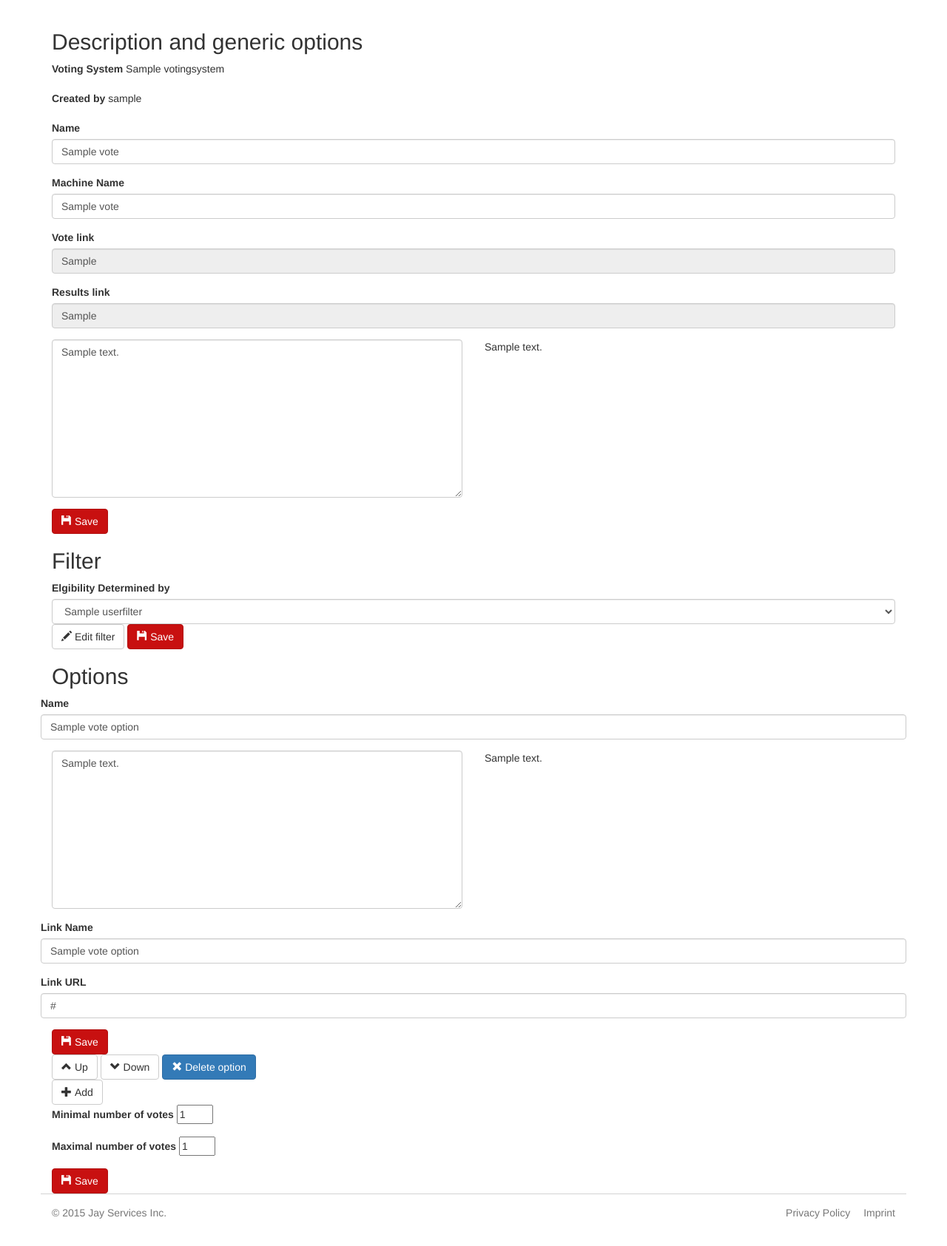
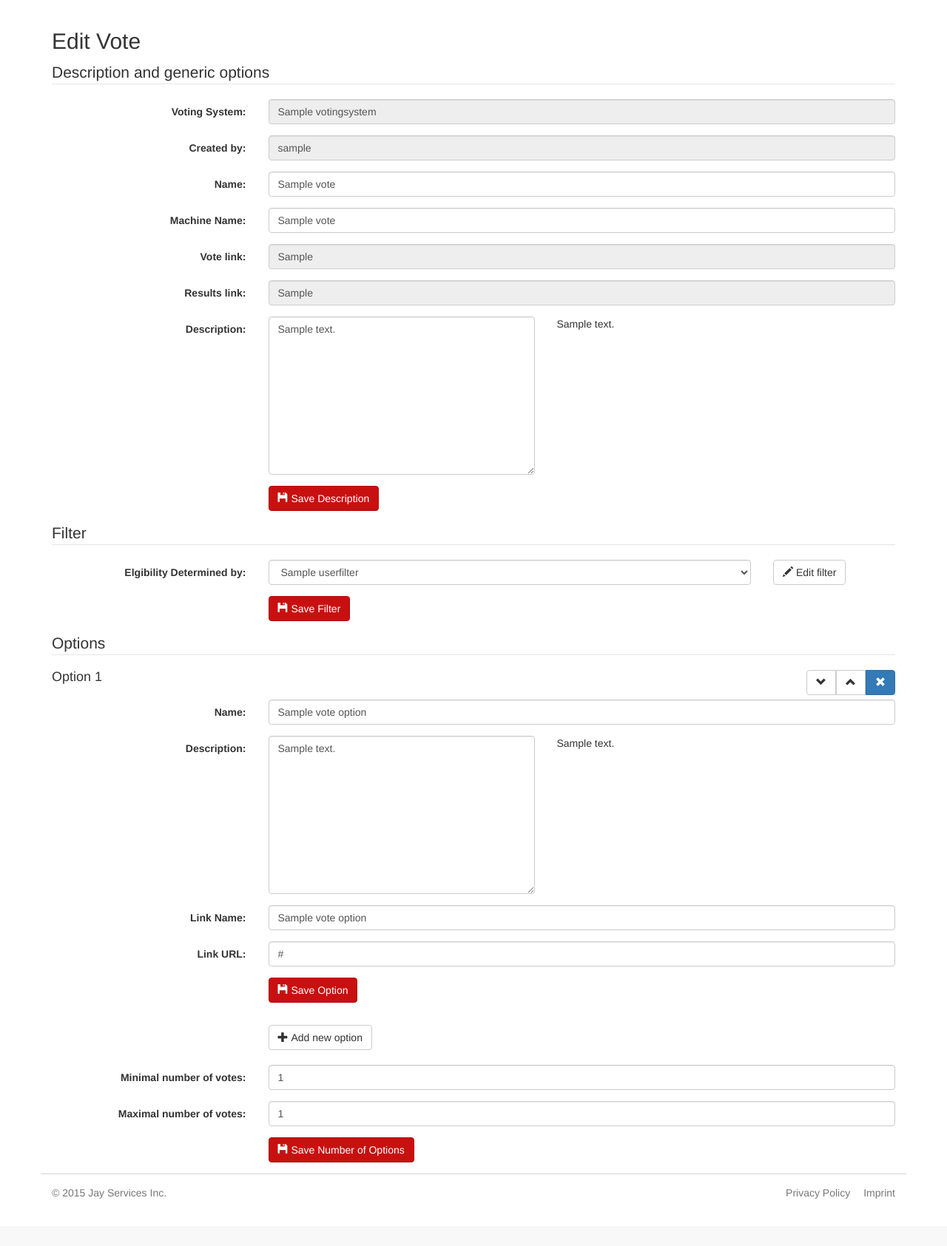
Before and after one commit to tkw1536/jay, a Django app: template templates/vote/vote_edit.html in a window 1280 px wide. Shown: the part 51-1736 px from the top of the page at 74% size. After the commit the page ends 1672 px from the top, so only its background shows below. Run offline with Django 3.2, Linux system fonts and the light colour scheme; tables that the repository leaves empty hold one stand-in row (values such as "Sample post"); the template is opened without the code that fills it: values that come from a table or form of the project are taken from there, most other values are stand-ins (such as "Sample title", 1, 10 or a date in 2020); parts of the project's set-up code (start-up, migrations or seed data) failed here and were passed over; some libraries are stand-ins or nearby versions.

Commit message:
:art: for the templates

```diff
--- a/templates/systems/systems_edit.html
+++ b/templates/systems/systems_edit.html
@@ -22,12 +22,14 @@
           <input type="text" class="form-control" name="simple_name" value="{{vs.simple_name | escape}}">
         </div>
       </div>
+
       <div class="form-group">
         <label class="control-label col-sm-3" for="machine_name">Machine Name:</label>
         <div class="col-sm-9">
           <input type="text" class="form-control" name="machine_name" value="{{vs.machine_name | escape}}">
         </div>
       </div>
+
       <div class="form-group">
         <div class="col-sm-offset-3 col-sm-9">
           <button type="submit" class="btn btn-primary"><span class="glyphicon glyphicon-floppy-disk"></span>&nbsp;Save</button>
--- a/templates/vote/fragments/add_option.html
+++ b/templates/vote/fragments/add_option.html
@@ -1,8 +1,11 @@
 <div class="row">
-  <div class="col-sm-12">
-    <form method="POST" action="{% url 'votes:option_add' system_name=vote.system.machine_name vote_name=vote.machine_name  %}">
-      {% csrf_token %}
-      <button type="submit" class="btn btn-default" {% if vote_readonly %} disabled="disabled" {% endif %}><span class="glyphicon glyphicon-plus"></span>&nbsp;Add</button>
-    </form>
-  </div>
+  <form method="POST" action="{% url 'votes:option_add' system_name=vote.system.machine_name vote_name=vote.machine_name  %}">
+    {% csrf_token %}
+
+    <div class="form-group">
+      <div class="col-sm-offset-3 col-sm-9">
+        <button type="submit" class="btn btn-default" {% if vote_readonly %} disabled="disabled" {% endif %}><span class="glyphicon glyphicon-plus"></span>&nbsp;Add new option</button>
+      </div>
+    </div>
+  </form>
 </div>
--- a/templates/vote/fragments/desc_edit.html
+++ b/templates/vote/fragments/desc_edit.html
@@ -1,54 +1,68 @@
 {% load markdown %}
-<form method="POST" action="{% url 'votes:edit' system_name=vote.system.machine_name vote_name=vote.machine_name  %}">
+<form method="POST" action="{% url 'votes:edit' system_name=vote.system.machine_name vote_name=vote.machine_name  %}" class="form-horizontal">
   {% csrf_token %}
   <div class="row">
     <div class="col-sm-12">
 
       <div class="form-group">
-        <label>Voting System</label>
-        {{vote.system.simple_name | escape}}
+        <label class="control-label col-sm-3">Voting System:</label>
+        <div class="col-sm-9">
+          <input type="text" class="form-control" readonly="readonly" value="{{vote.system.simple_name | escape}}">
+        </div>
       </div>
 
       <div class="form-group">
-        <label>Created by</label>
-        {{vote.creator.username | escape}}
+        <label class="control-label col-sm-3">Created by:</label>
+        <div class="col-sm-9">
+          <input type="text" class="form-control" readonly="readonly" value="{{vote.creator.username | escape}}">
+        </div>
       </div>
 
       <div class="form-group">
-        <label for="machine_name">Name</label>
-        <input type="text" class="form-control" id="name" name="name" placeholder="Name" value="{{vote.name | escape }}" {% if vote_readonly %} readonly="readonly" {% endif %}>
+        <label class="control-label col-sm-3" for="name">Name:</label>
+        <div class="col-sm-9">
+          <input type="text" class="form-control" name="name" id="name" value="{{vote.name | escape }}" {% if vote_readonly %} readonly="readonly" {% endif %}>
+        </div>
       </div>
 
       <div class="form-group">
-        <label for="machine_name">Machine Name</label>
-        <input type="text" class="form-control" id="machine_name" name="machine_name" placeholder="Machine Name" value="{{vote.machine_name | escape }}" {% if vote_readonly %} readonly="readonly" {% endif %}>
+        <label class="control-label col-sm-3" for="machine_name">Machine Name:</label>
+        <div class="col-sm-9">
+          <input type="text" class="form-control" name="machine_name" id="machine_name" value="{{vote.machine_name | escape }}" {% if vote_readonly %} readonly="readonly" {% endif %}>
+        </div>
       </div>
 
       <!-- TODO: Make these copyable and possibly move these -->
       <div class="form-group">
-        <label for="vote_uri">Vote link</label>
-        <input type="text" class="form-control"  value="{{vote_uri}}" readonly="readonly" id="vote_uri">
+        <label class="control-label col-sm-3">Vote link:</label>
+        <div class="col-sm-9">
+          <input type="text" class="form-control" readonly="readonly" id="vote_uri" value="{{vote_uri | escape}}">
+        </div>
       </div>
 
       <div class="form-group">
-        <label for="results_uri">Results link</label>
-        <input type="text" class="form-control"  value="{{results_uri}}" readonly="readonly" id="results_uri">
+        <label class="control-label col-sm-3">Results link:</label>
+        <div class="col-sm-9">
+          <input type="text" class="form-control" readonly="readonly" id="results_uri" value="{{results_uri | escape}}">
+        </div>
       </div>
-    </div>
-  </div>
-  <div class="row">
-    <div class="col-sm-6">
+
       <div class="form-group">
-        <textarea class="form-control" rows="10" name="description" id="description" {% if vote_readonly %} readonly="readonly" {% endif %}>{{vote.description | escape }}</textarea>
+        <label class="control-label col-sm-3">Description:</label>
+        <div class="col-sm-4">
+          <textarea class="form-control" rows="10" name="description" id="description" {% if vote_readonly %} readonly="readonly" {% endif %}>{{vote.description | escape }}</textarea>
+        </div>
+        <div class="col-sm-5" id="preview">
+          {{vote.description | markdown | safe }}
+        </div>
       </div>
-    </div>
-    <div class="col-sm-6" id="preview">
-      {{vote.description | markdown | safe }}
-    </div>
-  </div>
-  <div class="row">
-    <div class="col-sm-12">
-        <button type="submit" class="btn btn-primary" {% if vote_readonly %} disabled="disabled" {% endif %}><span class="glyphicon glyphicon-floppy-disk"></span>&nbsp;Save</button>
+
+      <div class="form-group">
+        <div class="col-sm-offset-3 col-sm-9">
+          <button type="submit" id="submit" class="btn btn-primary" {% if vote_readonly %} disabled="disabled" {% endif %}><span class="glyphicon glyphicon-floppy-disk"></span>&nbsp;Save Description</button>
+        </div>
+      </div>
+
     </div>
   </div>
 </form>
--- a/templates/vote/fragments/filter_edit.html
+++ b/templates/vote/fragments/filter_edit.html
@@ -1,8 +1,13 @@
-<form method="POST" action="{% url 'votes:edit_filter' system_name=vote.system.machine_name vote_name=vote.machine_name  %}">
+<form method="POST" action="{% url 'votes:edit_filter' system_name=vote.system.machine_name vote_name=vote.machine_name  %}" class="form form-horizontal">
   {% csrf_token %}
+
   <div class="row">
     <div class="col-sm-12">
-      <label for="filter_id">Elgibility Determined by</label>
+
+      <div class="form-group">
+        <label class="control-label col-sm-3" for="filter_id">Elgibility Determined by:</label>
+
+        <div class="col-sm-7">
           <select name="filter_id" class="form-control" {% if vote_readonly %} disabled="disabled" {% endif %}>
             {% for s in admin_systems %}
               {% for f in s.userfilter_set.all %}
@@ -17,11 +22,17 @@
             {% endfor %}
           </select>
         </div>
+
+        <div class="col-sm-2">
+          <a class="btn btn-default" target="_blank" href="{% url 'filters:edit' filter_id=vote.filter.id %}"><span class="glyphicon glyphicon-pencil"></span>&nbsp;Edit filter</a>
         </div>
-  <div class="row">
-    <div class="col-sm-12">
-        <a class="btn btn-default" target="_blank" href="{% url 'filters:edit' filter_id=vote.filter.id %}"><span class="glyphicon glyphicon-pencil"></span>&nbsp;Edit filter</a>
-        <button type="submit" class="btn btn-primary" {% if vote_readonly %} disabled="disabled" {% endif %}><span class="glyphicon glyphicon-floppy-disk"></span>&nbsp;Save</button>
+      </div>
+
+      <div class="form-group">
+        <div class="col-sm-offset-3 col-sm-9">
+          <button type="submit" id="submit" class="btn btn-primary" {% if vote_readonly %} disabled="disabled" {% endif %}><span class="glyphicon glyphicon-floppy-disk"></span>&nbsp;Save Filter</button>
+        </div>
+      </div>
     </div>
   </div>
 </form>
--- a/templates/vote/fragments/num_options_edit.html
+++ b/templates/vote/fragments/num_options_edit.html
@@ -1,24 +1,27 @@
-<form method="POST" action="{% url 'votes:edit_options' system_name=vote.system.machine_name vote_name=vote.machine_name  %}">
+<form method="POST" action="{% url 'votes:edit_options' system_name=vote.system.machine_name vote_name=vote.machine_name  %}" class="form-horizontal">
   {% csrf_token %}
   <div class="row">
     <div class="col-sm-12">
+
       <div class="form-group">
-        <label for="min_votes">Minimal number of votes</label>
-        <input type="number" name="min_votes" id="min_votes" min="0" max="{{vote.option_set.count}}" {% if vote_readonly %} disabled="disabled" {% endif %} value="{{vote.min_votes}}">
+        <label class="control-label col-sm-3" for="min_votes">Minimal number of votes:</label>
+        <div class="col-sm-9">
+          <input type="number" class="form-control" name="min_votes" id="min_votes" min="0" max="{{vote.option_set.count}}" {% if vote_readonly %} disabled="disabled" {% endif %} value="{{vote.min_votes}}">
+        </div>
+      </div>
+
+      <div class="form-group">
+        <label class="control-label col-sm-3" for="max_votes">Maximal number of votes:</label>
+        <div class="col-sm-9">
+          <input type="number" class="form-control" name="max_votes" id="max_votes" min="0" max="{{vote.option_set.count}}" {% if vote_readonly %} disabled="disabled" {% endif %} value="{{vote.max_votes}}">
+        </div>
+      </div>
+
+      <div class="form-group">
+        <div class="col-sm-offset-3 col-sm-9">
+          <button type="submit" class="btn btn-primary" {% if vote_readonly %} disabled="disabled" {% endif %}><span class="glyphicon glyphicon-floppy-disk"></span>&nbsp;Save Number of Options</button>
+        </div>
       </div>
     </div>
   </div>
-  <div class="row">
-    <div class="col-sm-12">
-      <div class="form-group">
-        <label for="max_votes">Maximal number of votes</label>
-        <input type="number" name="max_votes" id="max_votes" min="0" max="{{vote.option_set.count}}" {% if vote_readonly %} disabled="disabled" {% endif %} value="{{vote.max_votes}}">
-      </div>
-    </div>
-  </div>
-  <div class="row">
-    <div class="col-sm-12">
-        <button type="submit" class="btn btn-primary" {% if vote_readonly %} disabled="disabled" {% endif %}><span class="glyphicon glyphicon-floppy-disk"></span>&nbsp;Save</button>
-    </div>
-  </div>
 </form>
--- a/templates/vote/fragments/option_edit.html
+++ b/templates/vote/fragments/option_edit.html
@@ -1,66 +1,81 @@
 {% load markdown %}
-<!-- Option edit -->
-<form method="POST" action="{% url 'votes:option_edit' system_name=vote.system.machine_name vote_name=vote.machine_name %}" style="display: inline; ">
+
+<div>
+  <h4 style="display: inline; ">Option {{o.number}}</h4>
+
+  <form method="POST" action="{% url 'votes:option_delete' system_name=vote.system.machine_name vote_name=vote.machine_name %}" class="form-inline pull-right btn-group" style="display: inline; ">
+    {% csrf_token %}
+    <input type="hidden" name="option_id" value="{{o.id}}">
+
+    <button type="submit" class="btn btn-danger" {% if vote_readonly %} disabled="disabled" {% endif %}><span class="glyphicon glyphicon-remove"></span></button>
+  </form>
+
+  <form method="POST" action="{% url 'votes:option_up' system_name=vote.system.machine_name vote_name=vote.machine_name %}" class="form-inline pull-right btn-group" style="display: inline;">
+
+    {% csrf_token %}
+    <input type="hidden" name="option_id" value="{{o.id}}">
+
+    <button type="submit" class="btn btn-default" {% if vote_readonly %} disabled="disabled" {% endif %}><span class="glyphicon glyphicon-chevron-up"></span></button>
+
+    <input type="hidden" class="btn">
+  </form>
+
+  <form method="POST" action="{% url 'votes:option_down' system_name=vote.system.machine_name vote_name=vote.machine_name %}" class="form-inline pull-right btn-group" style="display: inline; ">
+    <button type="submit" class="btn btn-default" {% if vote_readonly %} disabled="disabled" {% endif %}><span class="glyphicon glyphicon-chevron-down"></span></button>
+
+    {% csrf_token %}
+    <input type="hidden" name="option_id" value="{{o.id}}">
+  </form>
+
+  <br />
+  <br />
+</div>
+
+
+<form method="POST" action="{% url 'votes:option_edit' system_name=vote.system.machine_name vote_name=vote.machine_name %}" class="form-horizontal">
 
   {% csrf_token %}
   <input type="hidden" name="option_id" value="{{o.id}}">
 
   <div class="row">
+    <div class="col-sm-12">
       <div class="form-group">
-      <label for="opt_name_{{o.number}}">Name</label>
+        <label class="control-label col-sm-3" for="opt_name_{{o.number}}">Name:</label>
+        <div class="col-sm-9">
           <input type="text" class="form-control" id="opt_name_{{o.number}}" name="name" placeholder="Name" value="{{o.name | escape }}" {% if vote_readonly %} readonly="readonly" {% endif %}>
         </div>
       </div>
 
-  <div class="row">
-    <div class="col-sm-6">
       <div class="form-group">
+        <label class="control-label col-sm-3">Description:</label>
+        <div class="col-sm-4">
           <textarea class="form-control" rows="10" name="description" id="opt_desc_{{o.number}}" {% if vote_readonly %} readonly="readonly" {% endif %}>{{o.description | escape }}</textarea>
         </div>
-    </div>
-    <div class="col-sm-6" id="opt_preview_{{o.number}}">
+        <div class="col-sm-5" id="opt_preview_{{o.number}}">
           {{o.description | markdown | safe }}
         </div>
       </div>
 
-  <div class="row">
       <div class="form-group">
-      <label for="opt_link_{{o.number}}">Link Name</label>
+        <label class="control-label col-sm-3" for="opt_link_{{o.number}}">Link Name:</label>
+        <div class="col-sm-9">
           <input type="text" class="form-control" id="opt_link_{{o.number}}" name="link_name" placeholder="Link Name" value="{{o.link_name | escape }}" {% if vote_readonly %} readonly="readonly" {% endif %}>
+        </div>
       </div>
 
       <div class="form-group">
-      <label for="opt_link_url_{{o.number}}">Link URL</label>
+        <label class="control-label col-sm-3" for="opt_link_url_{{o.number}}">Link URL:</label>
+        <div class="col-sm-9">
           <input type="text" class="form-control" id="opt_link_url_{{o.number}}" name="personal_link" placeholder="Link Name" value="{{o.personal_link | escape }}" {% if vote_readonly %} readonly="readonly" {% endif %}>
         </div>
       </div>
 
-  <div class="row">
-    <div class="col-sm-12">
-        <button type="submit" class="btn btn-primary" {% if vote_readonly %} disabled="disabled" {% endif %}><span class="glyphicon glyphicon-floppy-disk"></span>&nbsp;Save</button>
+      <div class="form-group">
+        <div class="col-sm-offset-3 col-sm-9">
+          <button type="submit" class="btn btn-primary" {% if vote_readonly %} disabled="disabled" {% endif %}><span class="glyphicon glyphicon-floppy-disk"></span>&nbsp;Save Option</button>
+        </div>
+      </div>
+
     </div>
   </div>
 </form>
-<!-- /Option edit -->
-
-<!-- Toolbar for other stuff -->
-<div class="row">
-  <div class="col-sm-12">
-    <form method="POST" action="{% url 'votes:option_up' system_name=vote.system.machine_name vote_name=vote.machine_name %}" class="form-inline" style="display: inline; ">
-      {% csrf_token %}
-      <input type="hidden" name="option_id" value="{{o.id}}">
-      <button type="submit" class="btn btn-default" {% if vote_readonly %} disabled="disabled" {% endif %}><span class="glyphicon glyphicon-chevron-up"></span>&nbsp;Up</button>
-    </form>
-    <form method="POST" action="{% url 'votes:option_down' system_name=vote.system.machine_name vote_name=vote.machine_name %}" class="form-inline" style="display: inline; ">
-      {% csrf_token %}
-      <input type="hidden" name="option_id" value="{{o.id}}">
-      <button type="submit" class="btn btn-default" {% if vote_readonly %} disabled="disabled" {% endif %}><span class="glyphicon glyphicon-chevron-down"></span>&nbsp;Down</button>
-    </form>
-    <form method="POST" action="{% url 'votes:option_delete' system_name=vote.system.machine_name vote_name=vote.machine_name %}" class="form-inline" style="display: inline; ">
-      {% csrf_token %}
-      <input type="hidden" name="option_id" value="{{o.id}}">
-      <button type="submit" class="btn btn-danger" {% if vote_readonly %} disabled="disabled" {% endif %}><span class="glyphicon glyphicon-remove"></span>&nbsp;Delete option</button>
-    </form>
-  </div>
-</div>
-<!-- /Toolbar for other stuff -->
--- a/templates/vote/vote_edit.html
+++ b/templates/vote/vote_edit.html
@@ -10,19 +10,22 @@
 {% endblock %}
 
 {% block content %}
+
+  <h2> Edit Vote </h2>
+
   {% include "error.html" %}
 
-  <h2>Description and generic options</h2>
+  <legend>Description and generic options</legend>
 
   <!-- Generic vote description edit -->
   {% include "vote/fragments/desc_edit.html" with vote=vote vote_readonly=vote_readonly %}
 
-  <h2>Filter</h2>
+  <legend>Filter</legend>
 
   <!-- Filter -->
   {% include "vote/fragments/filter_edit.html" with vote=vote vote_readonly=vote_readonly admin_systems=admin_systems other_systems=other_systems %}
 
-  <h2>Options</h2>
+  <legend>Options</legend>
 
   <!-- Editing options -->
   {% for o in vote_options %}
@@ -31,6 +34,8 @@
 
   <!-- Adding a new option -->
   {% include "vote/fragments/add_option.html" with vote=vote vote_readonly=vote_readonly %}
+
+  <br />
 
   <!-- Number of options -->
   {% include "vote/fragments/num_options_edit.html" with vote=vote vote_readonly=vote_readonly %}
```
Also changed, not shown: templates/filters/filter_edit.html (+21 -14 lines), templates/filters/filter_forest.html (+10 -13 lines), templates/filters/filter_test.html (+29 -17 lines), templates/systems/systems_overview.html (+12 -9 lines). Lines whose indentation alone changed are shown as unchanged.
